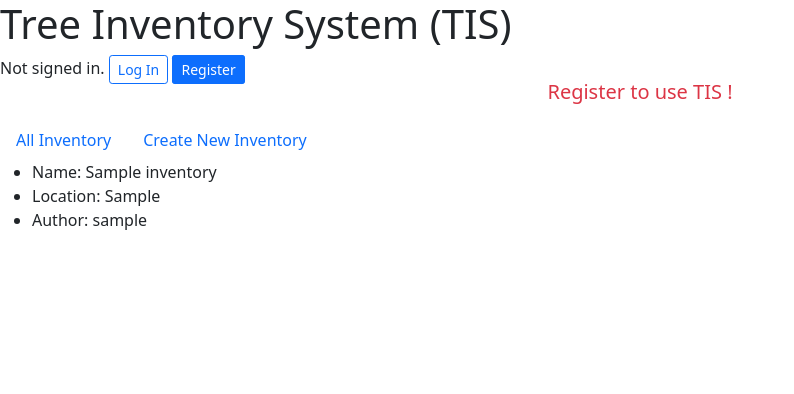
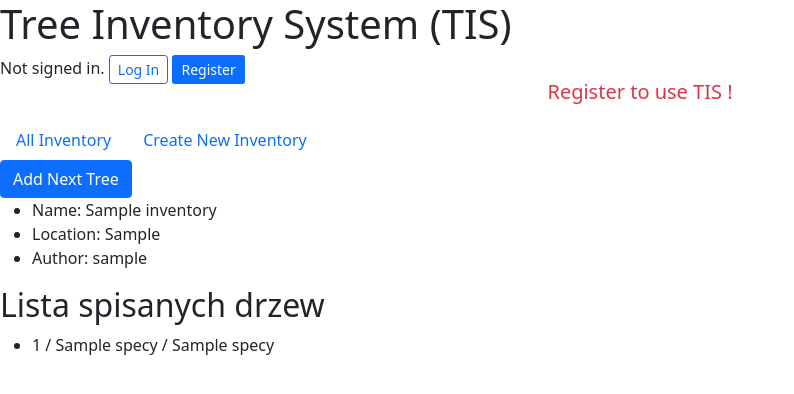
Before and after one commit to andree0/inventory_of_tree, a Django app: page /inventory/1/detail/ in a window 1280 px wide. Shown: the top 394 px of the page, without its empty margins (0-794 px from the left). Run offline with Django 3.2, Linux system fonts and the light colour scheme; tables that the repository leaves empty hold one stand-in row (values such as "Sample post"); some libraries are stand-ins or nearby versions.

Commit message:
tree added

```diff
--- a/TIS_app/templates/TIS_app/base.html
+++ b/TIS_app/templates/TIS_app/base.html
@@ -6,14 +6,14 @@
     <meta charset="UTF-8">
     <title>TIS</title>
     <link href="https://cdn.jsdelivr.net/npm/bootstrap@5.0.1/dist/css/bootstrap.min.css" rel="stylesheet" integrity="sha384-+0n0xVW2eSR5OomGNYDnhzAbDsOXxcvSN1TPprVMTNDbiYZCxYbOOl7+AMvyTG2x" crossorigin="anonymous">
+    <link rel="stylesheet" href="//code.jquery.com/ui/1.12.1/themes/base/jquery-ui.css">
     <script src="https://cdn.jsdelivr.net/npm/bootstrap@5.0.1/dist/js/bootstrap.bundle.min.js" integrity="sha384-gtEjrD/SeCtmISkJkNUaaKMoLD0//ElJ19smozuHV6z3Iehds+3Ulb9Bn9Plx0x4" crossorigin="anonymous"></script>
     <script src="{% static 'node_modules/jquery/dist/jquery.min.js' %}"></script>
     <script src="{% static 'node_modules/jquery.geo/dist/jquery.geo.min.js' %}"></script>
-   {{form.media}}
-    <link rel="stylesheet" href="//code.jquery.com/ui/1.12.1/themes/base/jquery-ui.css">
     <script src="https://code.jquery.com/jquery-1.12.4.js"></script>
     <script src="https://code.jquery.com/ui/1.12.1/jquery-ui.js"></script>
     <script src="{% static 'filter_spacies.js' %}"></script>
+    {{form.media}}
 </head>
 <body>
     <h1><a href="{% url "index" %}" class="text-decoration-none text-body">
--- a/TIS_app/templates/TIS_app/inventory_detail.html
+++ b/TIS_app/templates/TIS_app/inventory_detail.html
@@ -1,10 +1,14 @@
 {% extends 'TIS_app/base.html' %}
 
 {% block body %}
+    {% block submenu %}
+        <a href="{% url 'tree_add' inventory.pk %}"
+               class="btn btn-primary">Add Next Tree</a>
+    {% endblock %}
 <ul>
     <li>Name: {{ inventory.name }}</li>
     <li>Location: {{ inventory.location }}</li>
     <li>Author: {{ inventory.author.username }}</li>
 </ul>
-
+{% include 'TIS_app/tree_list.html' %}
 {% endblock %}
--- a/TIS_app/templates/TIS_app/inventory_list.html
+++ b/TIS_app/templates/TIS_app/inventory_list.html
@@ -3,7 +3,8 @@
 {% block body %}
 <ul>
     {% for inventory in inventory_list %}
-        <li>{{ inventory.name }}</li>
+        <li><a href="{% url 'inventory_detail' inventory.pk %}">
+            {{ inventory.name }}</a></li>
     {% empty %}
         <p>No any inventories.</p>
     {% endfor %}
--- a/TIS_app/templates/TIS_app/tree_form.html
+++ b/TIS_app/templates/TIS_app/tree_form.html
@@ -3,6 +3,7 @@
 {% block body %}
     <form action="" method="POST">{% csrf_token %}
         {{ form }}
+        {{ form_circuit }}
     <input type="submit" value="Add Next Tree" id="button">
     </form>
 {% endblock %}
--- /dev/null
+++ b/TIS_app/templates/TIS_app/tree_list.html
@@ -0,0 +1,8 @@
+    <h2>Lista spisanych drzew</h2>
+<ul>
+    {% for tree in tree_list %}
+        <li>{{ tree.identification_number }} / {{ tree.species }}</li>
+    {% empty %}
+        <p>No any trees.</p>
+    {% endfor %}
+</ul>
--- a/TIS_app/views.py
+++ b/TIS_app/views.py
@@ -1,13 +1,14 @@
+from formtools.wizard.views import SessionWizardView
+from rest_framework import generics, viewsets
+
 from django.contrib.auth import authenticate, get_user_model, login
 from django.contrib.auth.mixins import LoginRequiredMixin
 from django.shortcuts import get_object_or_404, render, redirect
 from django.urls import reverse_lazy
 from django.views.generic import CreateView, DetailView, ListView
 from django.views.generic.base import View
-from rest_framework import generics, viewsets
-from TIS_app.permissions import IsOwnerOrReadOnly
 
-from TIS_app.forms import InventoryForm, RegisterForm, TreeForm
+from TIS_app.forms import CircuitForm, InventoryForm, RegisterForm, TreeForm
 from TIS_app.models import (
     Circuit,
     Comment,
@@ -17,6 +18,7 @@ from TIS_app.models import (
     Tree,
     User,
 )
+from TIS_app.permissions import IsOwnerOrReadOnly
 from TIS_app.serializers import (
     InventorySerializer,
     UserSerializer,
@@ -42,7 +44,7 @@ class DetailInventoryAPIView(generics.RetrieveUpdateDestroyAPIView):
     permission_classes = [IsOwnerOrReadOnly]
 
 
-# App views ---------------------------------------------
+# Application views ---------------------------------------------
 
 class IndexView(View):
     template_name = 'TIS_app/base.html'
@@ -81,12 +83,19 @@ class CreateNewInventoryView(LoginRequiredMixin, CreateView):
 
 class DetailInventoryView(DetailView):
     model = Inventory
+    extra_context = {}
+
+    def get(self, request, *args, **kwargs):
+        inventory = get_object_or_404(Inventory, pk=kwargs['pk'])
+        self.extra_context['tree_list'] = Tree.objects.filter(
+            inventory=inventory)
+        return super().get(request, *args, **kwargs)
 
 
-class AddTreeToInventoryView(CreateView):
+class AddTreeToInventoryView(LoginRequiredMixin, CreateView):
     model = Tree
     form_class = TreeForm
-    success_url = reverse_lazy('tree_add')
+    success_url = reverse_lazy('index')
     initial = {}
 
     def get(self, request, *args, **kwargs):
@@ -94,3 +103,23 @@ class AddTreeToInventoryView(CreateView):
         self.initial['inventory'] = inventory
 
         return super().get(request, *args, **kwargs)
+
+
+class AddCircuitTreeView(LoginRequiredMixin, CreateView):
+    model = Circuit
+    form_class = CircuitForm
+    success_url = reverse_lazy('index')
+    initial = {}
+
+    def get(self, request, *args, **kwargs):
+        tree = get_object_or_404(Tree, pk=kwargs['tree_pk'])
+        self.initial['tree'] = tree
+
+        return super().get(request, *args, **kwargs)
+
+
+class YourInventoryView(LoginRequiredMixin, ListView):
+    model = Inventory
+
+    def get_queryset(self):
+        return Inventory.objects.filter(author=self.request.user)
--- a/TIS_project/settings.py
+++ b/TIS_project/settings.py
@@ -47,6 +47,7 @@ INSTALLED_APPS = [
     'rest_framework',
     'TIS_app',
     'location_field.apps.DefaultConfig',
+    'formtools',
 ]
 
 REST_FRAMEWORK = {
--- a/TIS_project/urls.py
+++ b/TIS_project/urls.py
@@ -37,6 +37,15 @@ urlpatterns = [
     path('inventory/<int:inventory_pk>/tree/add/',
          v.AddTreeToInventoryView.as_view(),
          name="tree_add"),
+    path('inventory/<int:inventory_pk>/tree/<int:tree_pk>/',
+         v.AddCircuitTreeView.as_view(),
+         name="circuit_tree"),
+    path('inventory/your/',
+         v.YourInventoryView.as_view(),
+         name="circuit_tree"),
+
+
+
     # path('accounts/', include('allauth.urls')),
 
     path('api-auth/',
```
Also changed, not shown: TIS_app/forms.py (+11 -1 lines).
